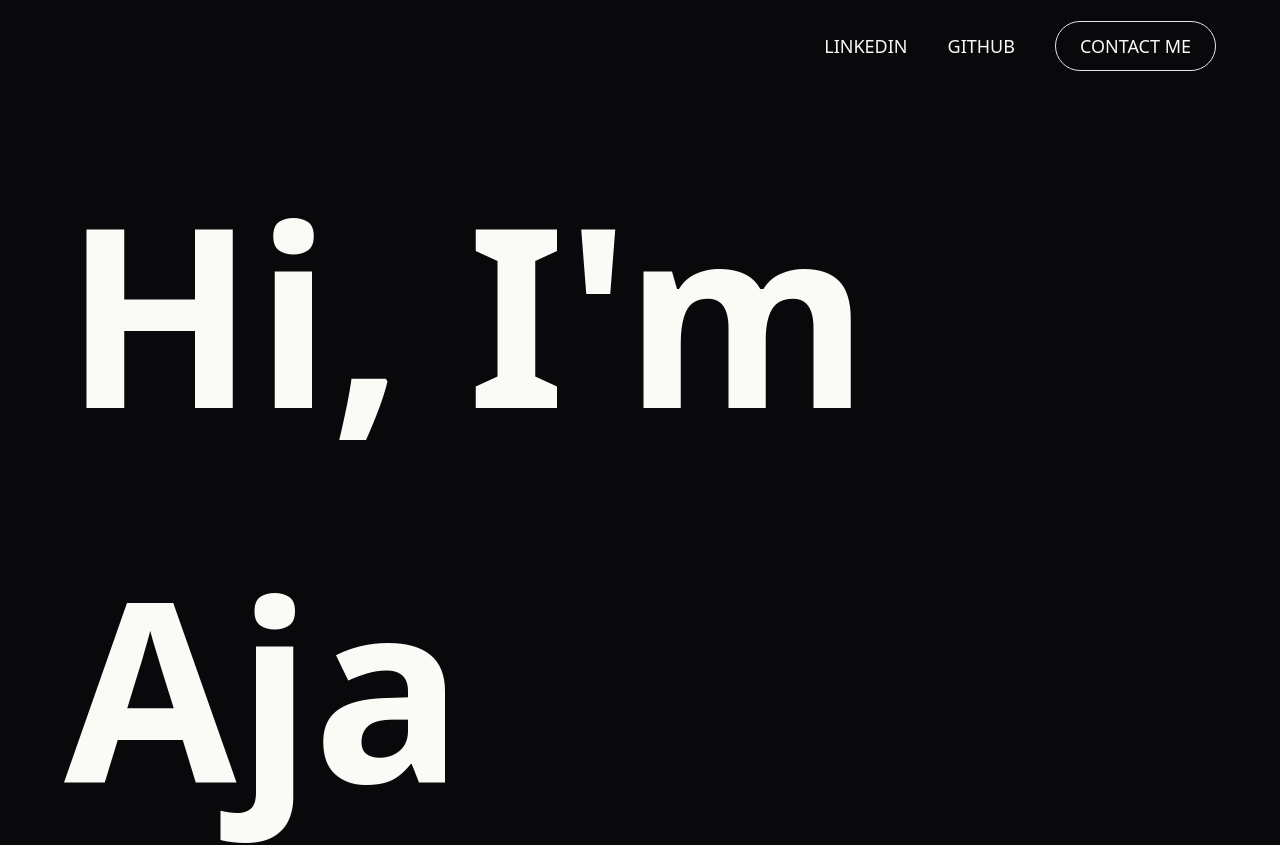
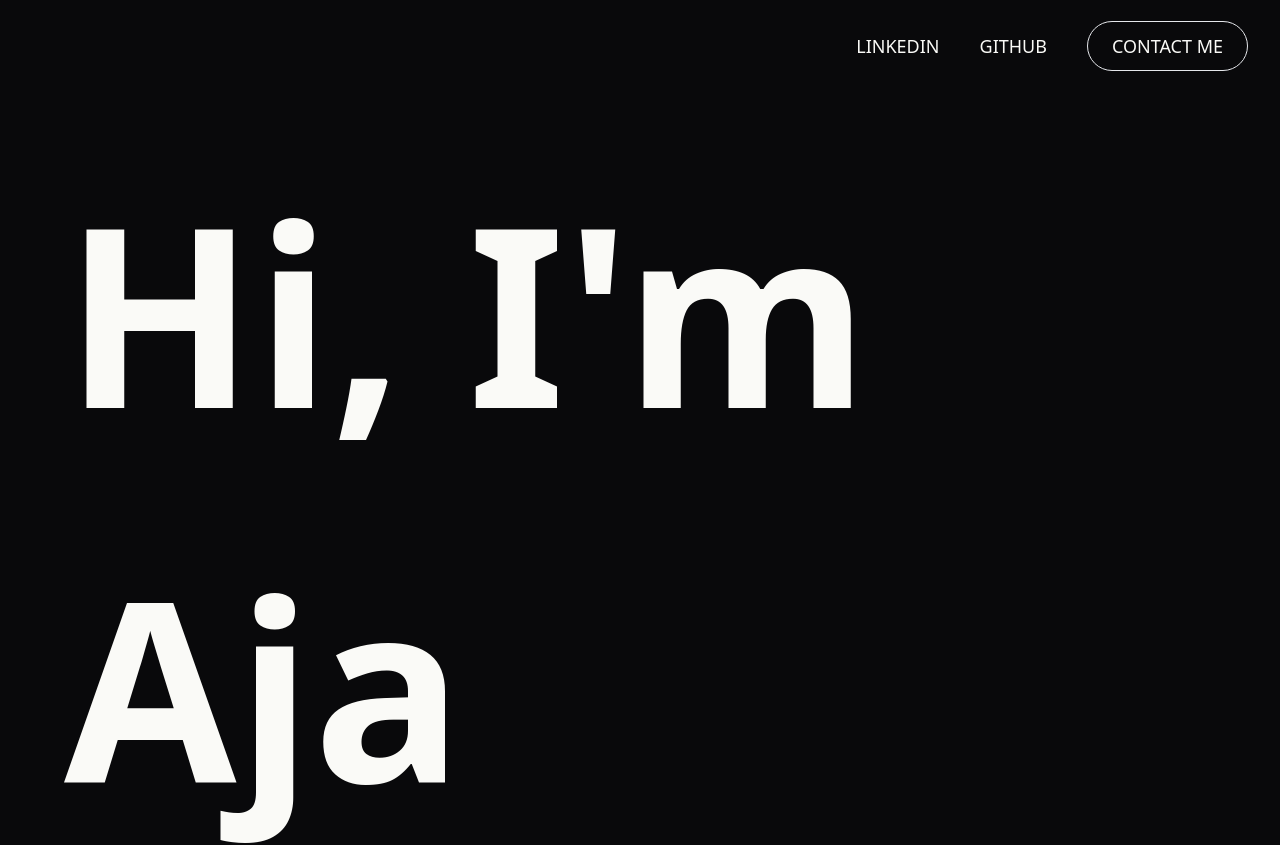
Before and after one commit to ajasinger/portfolio_2024, a Next.js app: page / in a window 1280 px wide. Shown: the top 845 px of the page. Built offline with nearby package versions, Linux system fonts and the light colour scheme.

Commit message:
style padding

```diff
--- a/components/Navbar.tsx
+++ b/components/Navbar.tsx
@@ -8,7 +8,7 @@ export default function Navbar() {
     const pathname = usePathname()
 
     return(
-        <nav  className="font-sans text-lg px-8 md:px-16 py-8">
+        <nav  className="font-sans text-lg px-8 py-8">
             <ul className="flex gap-10 justify-end items-center">
                 {pathname !== '/' &&
                     <li className="hover:underline underline-offset-8 decoration-1"><Link href='/'>HOME</Link></li>
```
